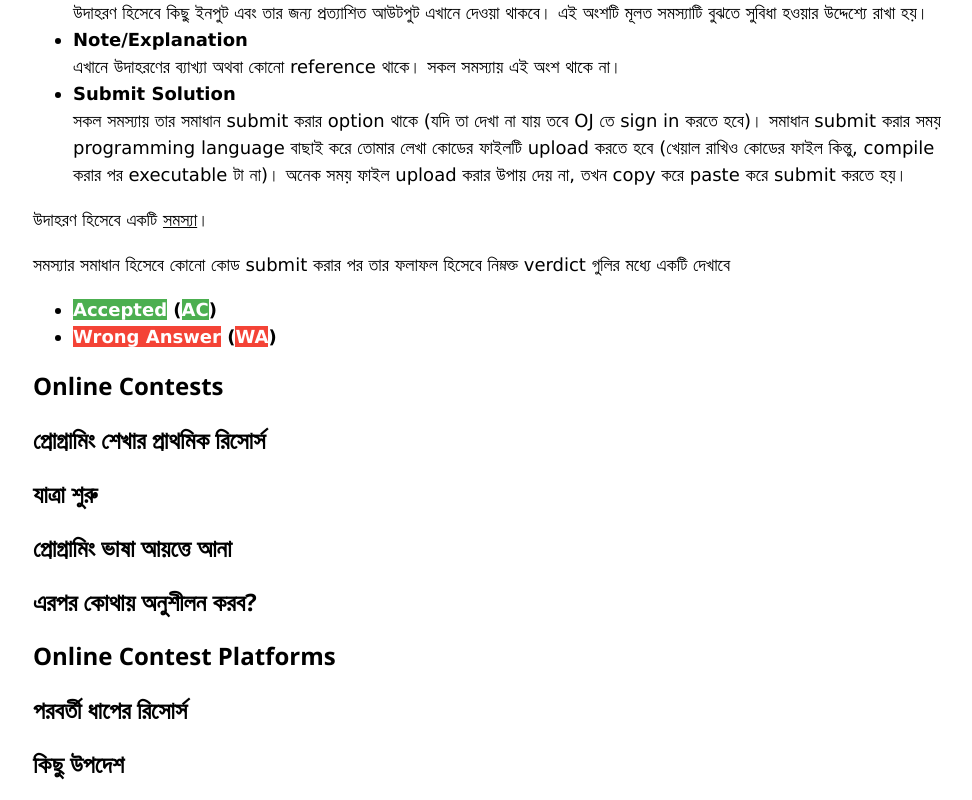
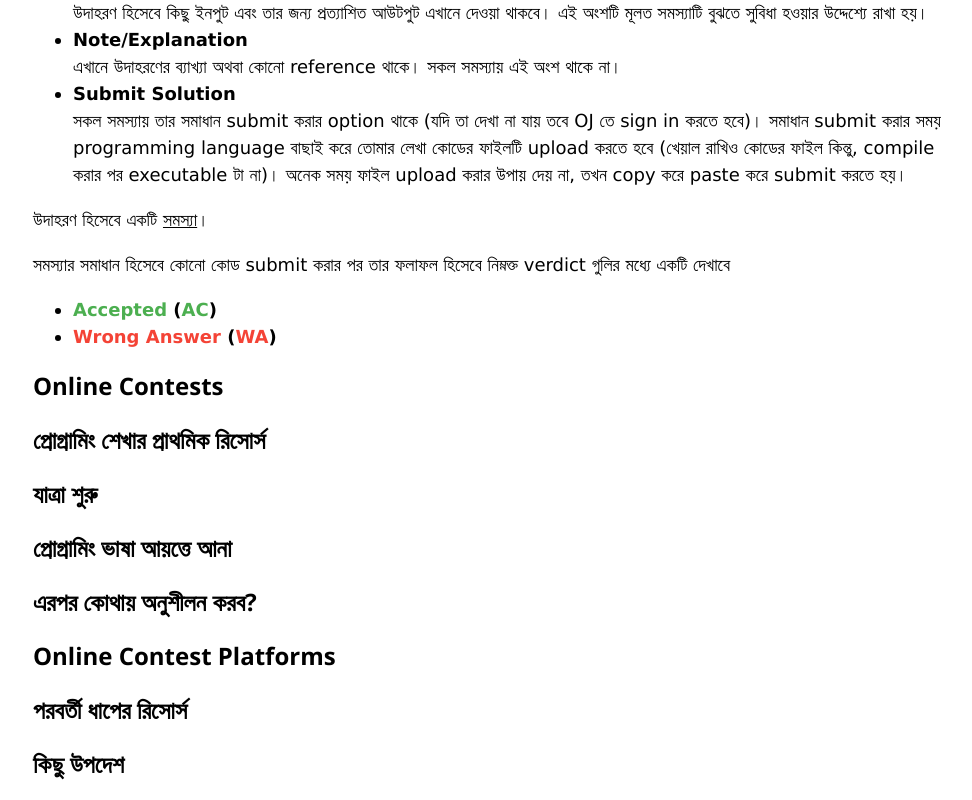
Before and after one commit to shihan04/shihan04.github.io, a plain HTML site: page intro-to-cp.html in a window 1280 px wide. Shown: the part 2021-2821 px from the top of the page, without its empty margins (303-1275 px from the left). Drawn offline with Linux system fonts and the light colour scheme.

Commit message:
Update intro-to-cp.html

```diff
--- a/intro-to-cp.html
+++ b/intro-to-cp.html
@@ -163,11 +163,11 @@
             <p class="w3-large">সমস্যার সমাধান হিসেবে কোনো কোড submit করার পর তার ফলাফল হিসেবে নিম্নক্ত verdict গুলির মধ্যে একটি দেখাবে</p>
             <ul class="w3-large">
                 <li>
-                    <b><font class="w3-green">Accepted</font> (<font class="w3-green">AC</font>)</b><br>
+                    <b><font class="w3-text-green">Accepted</font> (<font class="w3-text-green">AC</font>)</b><br>
 
                 </li>
                 <li>
-                    <b><font class="w3-red">Wrong Answer</font> (<font class="w3-red">WA</font>)</b><br>
+                    <b><font class="w3-text-red">Wrong Answer</font> (<font class="w3-text-red">WA</font>)</b><br>
 
                 </li>
             </ul>
```
